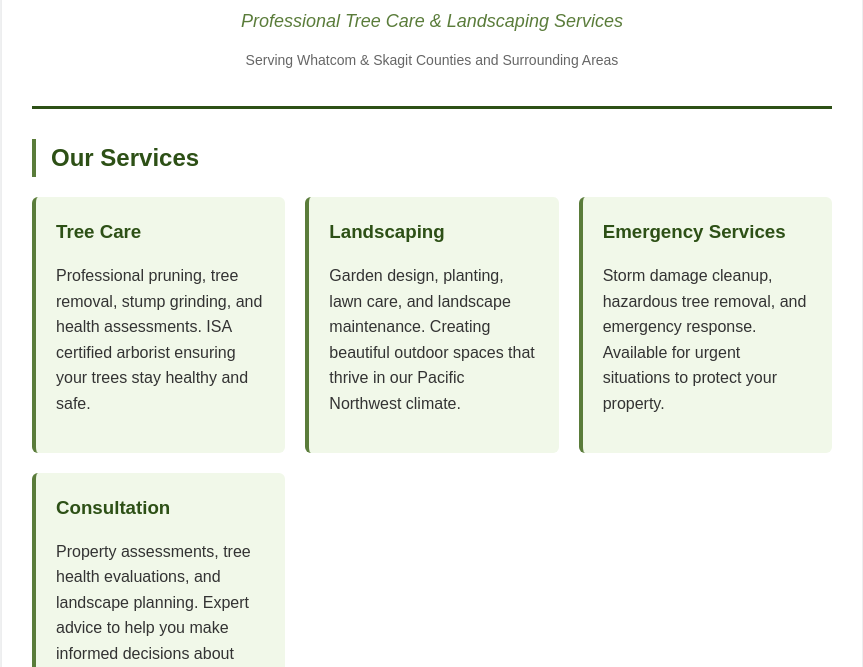
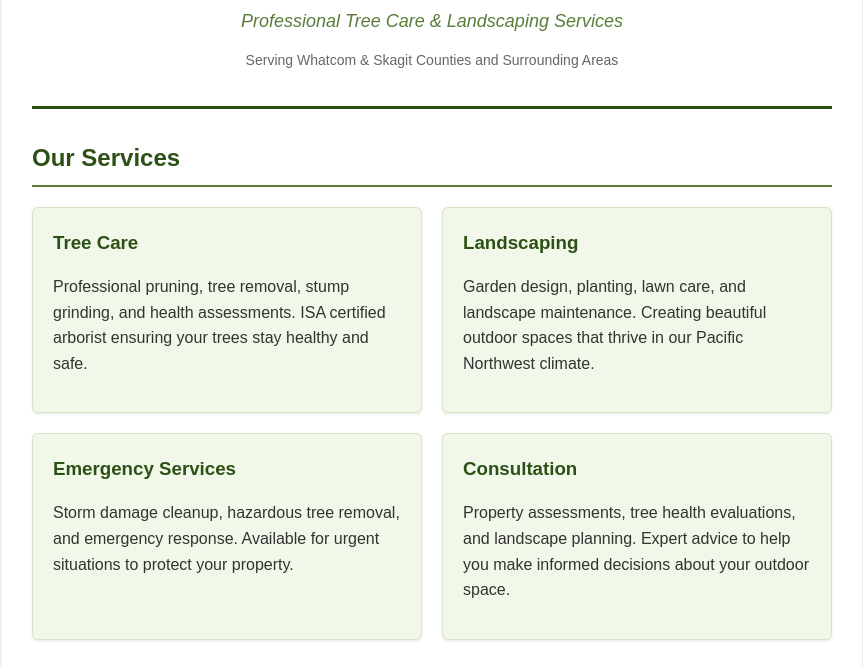
Before and after one commit to BakerTreeAndGarden/BakerTreeAndGarden.github.io, a plain HTML site: page index.html in a window 1280 px wide. Shown: the part 111-778 px from the top of the page, without its empty margins (208-1071 px from the left). Drawn offline with Linux system fonts and the light colour scheme.

Commit message:
Update index.html

```diff
--- a/index.html
+++ b/index.html
@@ -54,22 +54,24 @@
             font-size: 24px;
             margin-top: 30px;
             margin-bottom: 15px;
-            border-left: 4px solid #5a7c3a;
-            padding-left: 15px;
+            padding-bottom: 8px;
+            border-bottom: 2px solid #5a7c3a;
         }
 
         .services-grid {
             display: grid;
-            grid-template-columns: repeat(auto-fit, minmax(250px, 1fr));
+            grid-template-columns: repeat(auto-fit, minmax(300px, 1fr));
+            max-width: 900px;
             gap: 20px;
-            margin: 20px 0;
+            margin: 20px auto;
         }
 
         .service-card {
             background-color: #f1f8e9;
             padding: 20px;
             border-radius: 6px;
-            border-left: 4px solid #5a7c3a;
+            border: 1px solid #d4e6c7;
+            box-shadow: 0 1px 3px rgba(0,0,0,0.1);
         }
 
         .service-card h3 {
```
